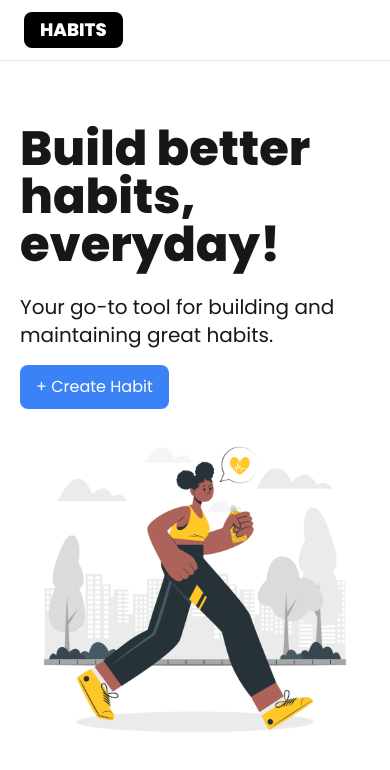
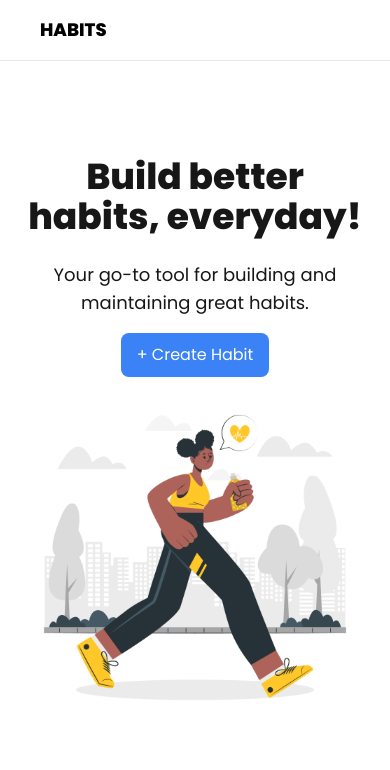
Before and after one commit to gyimadu/habit-tracker, a Next.js app: page / in a window 390 px wide. Shown: the top 770 px of the page. Built offline with nearby package versions, Linux system fonts and the light colour scheme.

Commit message:
more interface customization

```diff
--- a/src/app/globals.css
+++ b/src/app/globals.css
@@ -8,12 +8,12 @@
   --font-poppins: "Poppins", sans-serif;
 }
 
-@media (prefers-color-scheme: dark) {
+/*@media (prefers-color-scheme: dark) {
   :root {
     --background: #0a0a0a;
     --foreground: #ededed;
   }
-}
+}*/
 
 body {
   color: var(--foreground);
--- a/src/app/page.tsx
+++ b/src/app/page.tsx
@@ -60,9 +60,9 @@ export default function Home() {
       <main className="container mx-auto p-5 max-w-7xl">
 
         <div className="flex flex-col md:flex-row items-center justify-center h-screen mb-10 text-center">
-          <div className="text-left">
-            <h1 className="text-5xl font-bold mb-6">Build better habits, everyday!</h1>
-            <p className="text-xl mb-4">Your go-to tool for building and maintaining great habits.</p>
+          <div className="text-center md:text-left">
+            <h1 className="text-4xl md:text-5xl font-bold mb-6">Build better habits, everyday!</h1>
+            <p className="text-lg md:text-xl mb-4">Your go-to tool for building and maintaining great habits.</p>
 
             {!isAddingHabit ? (
               <button
@@ -72,7 +72,7 @@ export default function Home() {
                 + Create Habit
               </button>
             ) : (
-              <div className="flex flex-row items-center">
+              <div className="flex flex-col md:flex-row items-center">
                 <input
                   type="text"
                   value={newHabitName}
--- a/src/components/NavBar.tsx
+++ b/src/components/NavBar.tsx
@@ -2,9 +2,9 @@ import React from "react";
 
 const NavBar: React.FC = () => {
   return (
-    <nav className="bg-white fixed top-0 left-0 w-full border-b mb-10 text-white px-1 py-3">
+    <nav className="bg-white fixed top-0 left-0 w-full border-b mb-10 text-black px-1 py-3">
       <div className="container flex items-center mx-5">
-        <div className="bg-black px-4 py-1 rounded-lg">
+        <div className="px-4 py-1">
           <h1 className="text-lg font-bold">HABITS</h1>
         </div>
       </div>
```
